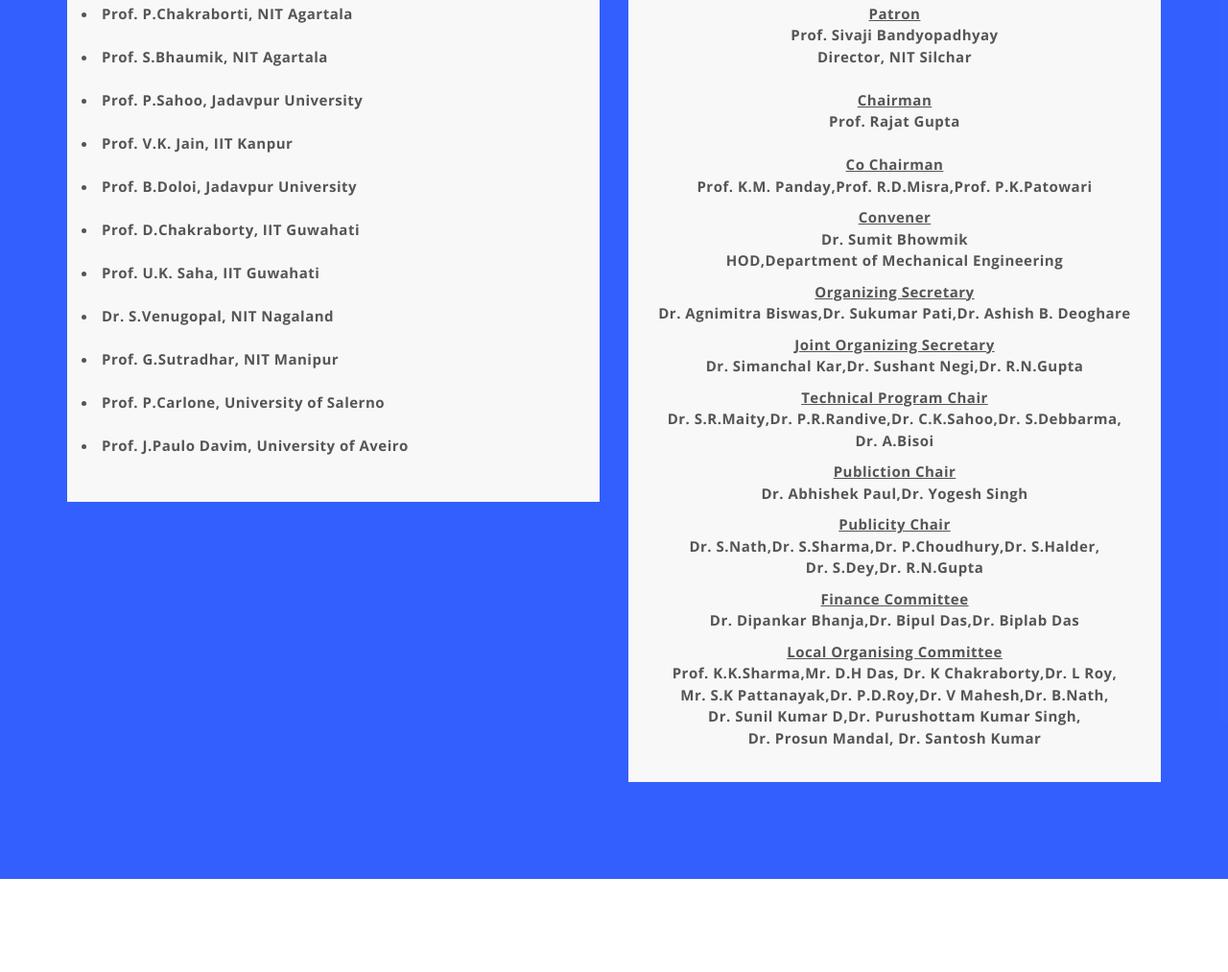
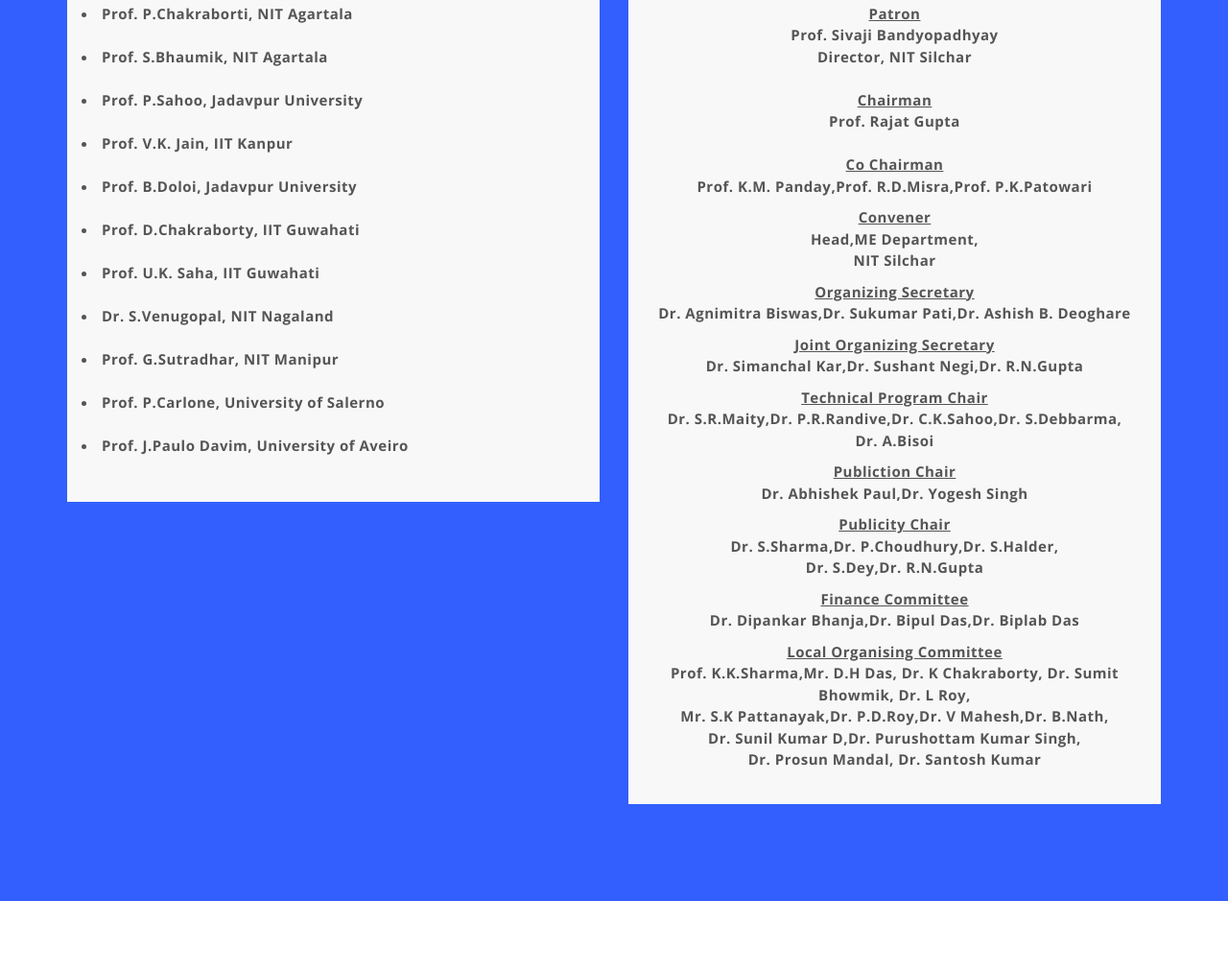
Before and after one commit to AlokPurbey/ICRAME_2023_main, a plain HTML site: page index.html in a window 1280 px wide. Shown: the part 6359-7372 px from the top of the page at 96% size. Drawn offline with nearby package versions, Linux system fonts and the light colour scheme.

Commit message:
Update index.html

```diff
--- a/index.html
+++ b/index.html
@@ -996,8 +996,8 @@
 
 
                                                     <b><h1<li align="Middle"><u>Convener</u></li></h1></b>
-													<p> Dr. Sumit Bhowmik<br>
-														HOD,Department of Mechanical Engineering
+													<p> Head,ME Department,<br>
+														NIT Silchar
 													</p>
 													<!-- <p>HOD,Department of Mechanical Engineering</p> -->
 												<!-- <li align="Left"> Dr. Sumit Bhowmik</li>
@@ -1038,7 +1038,7 @@
 											    <li align="Left">Dr. Yogesh Singh</li><br> -->
 
 												<b><h1<li align="Middle"><u>Publicity Chair</u></li></h1></b>
-												<p>Dr. S.Nath,Dr. S.Sharma,Dr. P.Choudhury,Dr. S.Halder,<br>Dr. S.Dey,Dr. R.N.Gupta</p>
+												<p>Dr. S.Sharma,Dr. P.Choudhury,Dr. S.Halder,<br>Dr. S.Dey,Dr. R.N.Gupta</p>
 											<!-- <li align="Left">Dr. S.Nath</li>
 											<li align="Left">Dr. S.Sharma</li>
 											<li align="Left">Dr. P.Choudhury</li>
@@ -1056,7 +1056,7 @@
 												<li align="Left">Dr. Biplab Das</li> -->
 
 												<b><h1<li align="Middle"><u>Local Organising Committee</u></li></h1></b>
-												<p>Prof. K.K.Sharma,Mr. D.H Das, Dr. K Chakraborty,Dr. L Roy,<br>Mr. S.K Pattanayak,Dr. P.D.Roy,Dr. V Mahesh,Dr. B.Nath,<br>Dr. Sunil Kumar D,Dr. Purushottam Kumar Singh,<br>Dr. Prosun Mandal, Dr. Santosh Kumar</p>
+												<p>Prof. K.K.Sharma,Mr. D.H Das, Dr. K Chakraborty, Dr. Sumit Bhowmik, Dr. L Roy,<br>Mr. S.K Pattanayak,Dr. P.D.Roy,Dr. V Mahesh,Dr. B.Nath,<br>Dr. Sunil Kumar D,Dr. Purushottam Kumar Singh,<br>Dr. Prosun Mandal, Dr. Santosh Kumar</p>
 
 												<!-- <li align="Left">  Prof. K.K.Sharma</li>
 												<li align="Left">  Mr. D.H Das</li>
```
